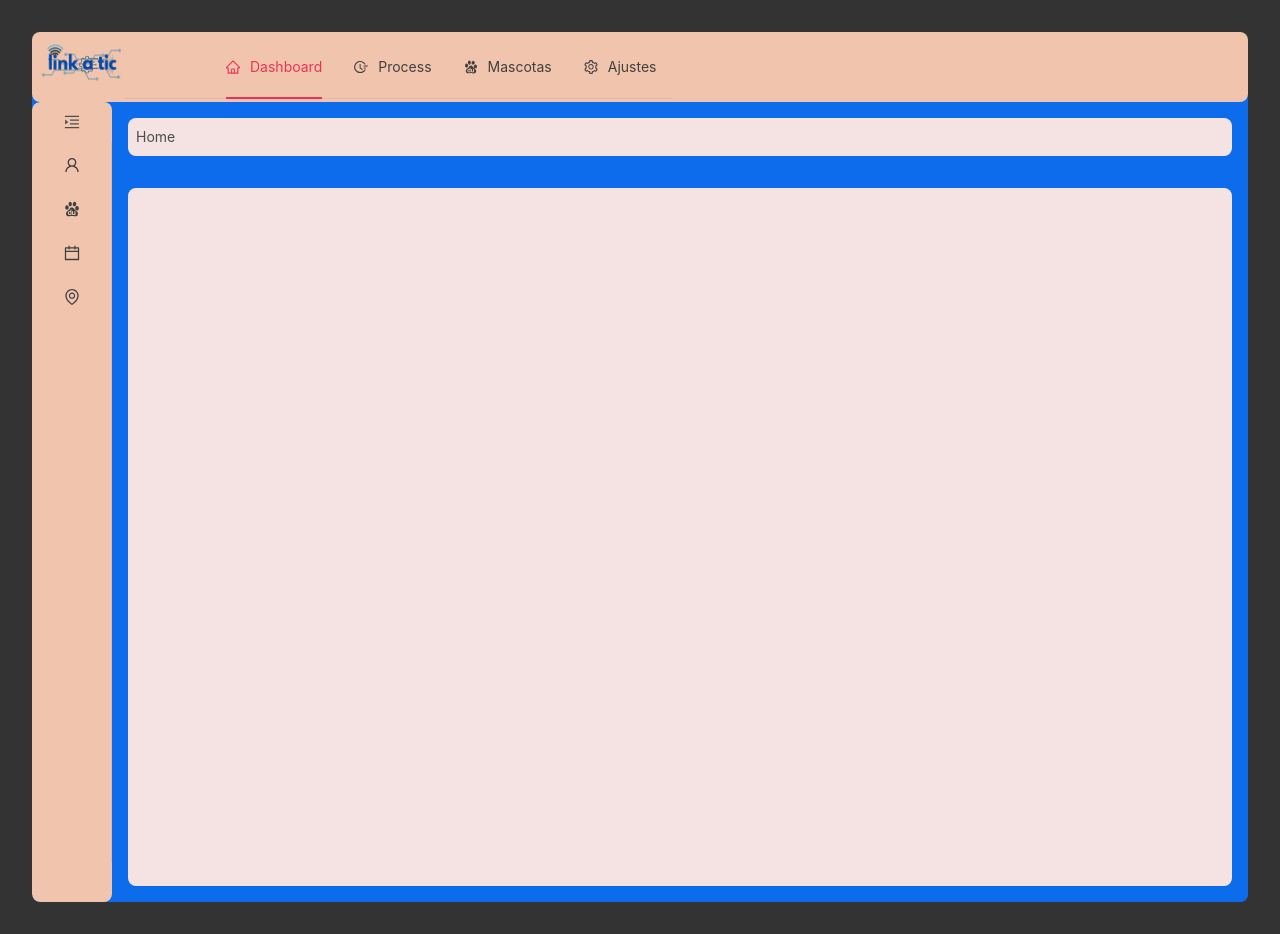
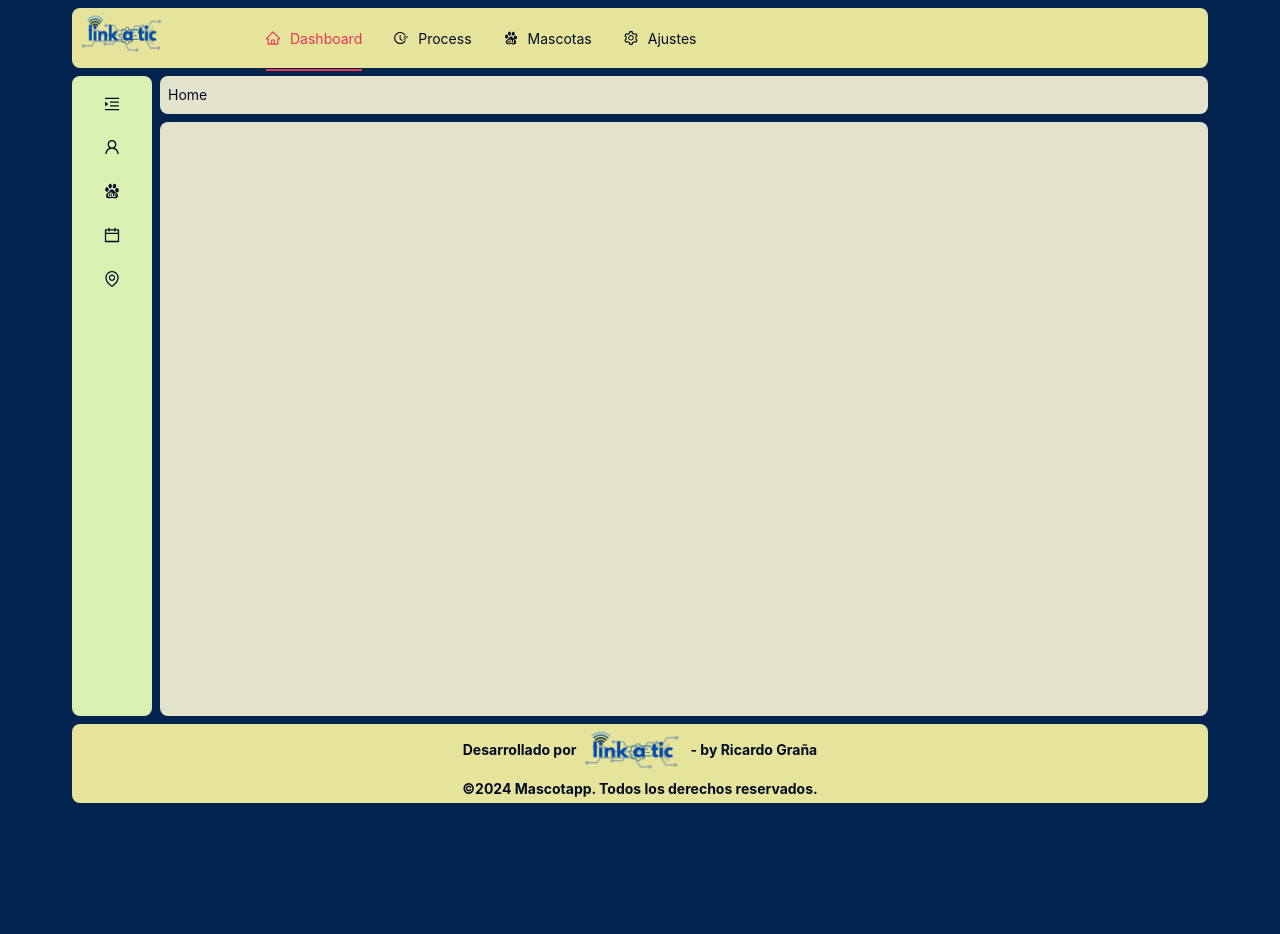
Before and after one commit to r1k4rd0g/Mascotapp, a React (Vite) app in the folder client/: page / in a window 1280 px wide. After the commit the page ends 803 px from the top, so only its background shows below. Built offline with nearby package versions, Linux system fonts and the light colour scheme; no server answers.

Commit message:
changed files to reload front

```diff
--- a/client/src/App.css
+++ /dev/null
@@ -1,13 +0,0 @@
-/* General */
-body {
-  font-family: 'Roboto', sans-serif;
-  background-color: #333333;
-  color: #333;
-}
-
-#root {
-  max-width: 1920px;
-  margin: 0 auto;
-  padding: 2rem;
-  text-align: center;
-}
--- a/client/src/App.jsx
+++ b/client/src/App.jsx
@@ -2,7 +2,6 @@ import { ConfigProvider } from 'antd'
 import { themeConfig } from './styles/theme'
 import { BrowserRouter as Router } from 'react-router-dom';
 import { MainLayout } from '../src/layouts/mainLayout';
-import './App.css'
 import { IndicatorRoutes } from './config/routesConfig';
 
 
--- /dev/null
+++ b/client/src/components/menu/footerComponent.jsx
@@ -0,0 +1,47 @@
+import { Layout } from "antd";
+import Logo from '../../assets/Logo2.png';
+import { extendedThemeConfig } from "../../styles/theme";
+
+
+const { Footer } = Layout;
+
+export const FooterComponent = () => {
+    return (
+
+        <Footer style={{
+            width: '100%',
+            textAlign: 'center',
+            padding: "0 8px",
+            backgroundColor: extendedThemeConfig.colorBgFooter,
+            borderRadius: extendedThemeConfig.borderRadius
+        }}>
+            <div
+                style={{ display: 'inline-flex', textAlign: 'center', alignItems: 'center' }}
+            >
+                <h4>
+                    Desarrollado por {' '}
+                </h4>
+                <a
+                    href='https:/www.linkatic.com'
+                    target='_blank'
+                    rel='noopener noreferrer'
+                    style={{ display: 'inline-flex', alignItems: 'center' }}
+                >
+                    <img
+                        src={Logo}
+                        alt="Linkatic Logo"
+                        style={{ width: '100px', height: 'auto' }}
+                    />
+                </a>
+                <h4>
+                    - by Ricardo Graña
+                </h4>
+            </div>
+            <div>
+                <h4>
+                    ©{new Date().getFullYear()} Mascotapp. Todos los derechos reservados.
+                </h4>
+            </div>
+        </Footer>
+    )
+}
--- a/client/src/components/menu/headerComponent.jsx
+++ b/client/src/components/menu/headerComponent.jsx
@@ -24,13 +24,14 @@ export const HeaderComponent = () => {
             borderRadius: token.borderRadius,
             display: 'flex',
             alignItems: 'center',
-            height: 70,
+            height: 60,
             width: '100%',
             padding: '0 8px',
             zIndex: 20,
-
         }}>
-            <div style={{ display: 'flex', alignItems: 'center', height: '80%' }}>
+            <div style={{
+                display: 'flex',
+            }}>
                 <Link to='/'>
                     <img src={Logo} alt='Logo' style={{
                         width: '85px',
@@ -49,6 +50,7 @@ export const HeaderComponent = () => {
                         minWidth: '100%',
                         alignItems: 'center',
                         justifyContent: 'flex-end',
+                        border: 'none',
                     }}
                 />
             </div>
--- a/client/src/components/menu/sideBarAndContent.jsx
+++ b/client/src/components/menu/sideBarAndContent.jsx
@@ -1,4 +1,4 @@
-import { Layout, Menu, Breadcrumb, } from 'antd';
+import { Layout, Menu, Breadcrumb } from 'antd';
 import { Outlet, useLocation, useNavigate, } from 'react-router-dom';
 import { useState, useEffect } from 'react';
 import { sideMenuItems } from '../../config/menuConfig';
@@ -6,9 +6,10 @@ import { CollapseButton } from './collapseButton';
 import { extendedThemeConfig } from '../../styles/theme';
 import "./sideBar.css";
 
+
 const { Sider, Content } = Layout;
 
-export const Sidebar = () => {
+export const SidebarAndContent = () => {
   const [collapsed, setCollapsed] = useState(true);
   const [breadCrumbItems, setBreadCrumbItems] = useState([]);
   //const { token } = theme.useToken();
@@ -19,7 +20,7 @@ export const Sidebar = () => {
     const path = location.pathname.split("/").filter((item) => item);
     //Generar dinamicamente la ruta:
     const items = [
-      { key: "home", title: "Home", onClick: ()=> navigate("/")}, //Estático ruta de inicio
+      { key: "home", title: "Home", onClick: () => navigate("/") }, //Estático ruta de inicio
       ...path.map((_, index) => {
         const url = `/${path.slice(0, index + 1).join("/")}`;
         const title = path[index].replace(/-/g, " ").toLowerCase().replace(/\b\w/g, (char) => char.toUpperCase());
@@ -80,16 +81,20 @@ export const Sidebar = () => {
     <Layout
       className="custom-layout"
       style={{
-        minHeight: "100vh",
+        minHeight: "80vh",
+        width: "100%",
         bodyBg: extendedThemeConfig.bodyBg,
+        padding: "8px 0px",
       }}
     >
       {/* Sidebar */}
       <Sider
-        width={200}
         style={{
           background: extendedThemeConfig.colorBgSidebar,
           borderRadius: extendedThemeConfig.borderRadius,
+          height: "80vh",
+          padding: "8px 0px",
+          marginRight: "8px",
         }}
         collapsible
         collapsed={collapsed}
@@ -102,10 +107,11 @@ export const Sidebar = () => {
           selectedKeys={[getSelectedKey(location.pathname)]} // Encuentra la clave correcta
           defaultOpenKeys={getOpenKey(location.pathname) ? [getOpenKey(location.pathname)] : []} // Abre el sub menú correcto
           style={{
-            height: "90%",
+            height: "70vh",
             backgroundColor: 'transparent',
             colorBorder: extendedThemeConfig.colorBorder,
             alignItems: 'center',
+            border: 'none',
           }}
           items={menuItems}
         />
@@ -115,7 +121,7 @@ export const Sidebar = () => {
         {/* Breadcrumb */}
         <Breadcrumb
           style={{
-            margin: "16px",
+            margin: "0px 0px 8px 0px",
             backgroundColor: extendedThemeConfig.backgroundColor,
             padding: "8px",
             borderRadius: extendedThemeConfig.borderRadius,
@@ -125,15 +131,19 @@ export const Sidebar = () => {
         {/* Content */}
         <Content
           style={{
-            padding: "16px",
-            margin: "16px",
+            textAlign: "center",
+            padding: "8px",
+            margin: "0px 0px",
             backgroundColor: extendedThemeConfig.backgroundColor,
-            borderRadius: extendedThemeConfig.borderRadius
+            borderRadius: "8px",
           }}
         >
-          <Outlet />
+          <Outlet
+          style={{
+            backgroundColor: 'none',
+          }}/>
         </Content>
       </Layout>
-    </Layout>
+    </Layout >
   );
 };
--- a/client/src/components/table/genericTable.jsx
+++ b/client/src/components/table/genericTable.jsx
@@ -1,13 +1,14 @@
 import { format } from 'date-fns';
 import { useState } from 'react';
 import PropTypes from 'prop-types';
-import { Table, Space, theme, Button, Switch, Spin } from 'antd';
+import { Table, Space, Button, Switch, Spin } from 'antd';
 import { Icons } from '../utils/icons';
 import { TableActionsMenu } from '../utils/tableActionsMenu';
 import { useLoadingState } from '../../hooks/useLoadingState';
 import { useData } from '../../hooks/useData';
 import { useSearchGenerics } from '../utils/searchGenerics';
 import { TooltipGenerics } from '../utils/tooltipGenerics';
+import {extendedThemeConfig} from '../../styles/theme';
 
 export const GenericTable = ({
     data,
@@ -20,7 +21,7 @@ export const GenericTable = ({
     entityConfig,
     parentData
 }) => {
-    const { token } = theme.useToken();
+
     const [ellipsis, setEllipsis] = useState(false); //aparece modo expandido por default
     const { reloading } = useData(data);
     const { loadingStates, percent } = useLoadingState();
@@ -70,7 +71,6 @@ export const GenericTable = ({
                         icon={loadingStates.delete ? <Spin percent={percent.delete} size="small" /> : <Icons name="DeleteTwoTone" />}
                     />
                     </TooltipGenerics>
-
                 </Space>
             )
         }
@@ -83,15 +83,19 @@ export const GenericTable = ({
     };
 
     return (
-        <>
+        <div style={{
+            textAlign: "center",
+            borderRadius: extendedThemeConfig.borderRadius,
+        }}>
             <div style={{
                 marginBottom: 16,
                 display: 'flex',
                 justifyContent: 'space-between',
                 alignItems: 'center',
-                backgroundColor: token.colorBgContainer,
+                backgroundColor: extendedThemeConfig.colorBgContainer,
                 padding: '8px 16px',
-                borderRadius: token.borderRadiusLG
+                borderRadius: extendedThemeConfig.borderRadius,
+                border: `1px solid ${extendedThemeConfig.borderColor}`,
             }}>
                 <Switch
                     checkedChildren={ellipsis ? "Modo compacto" : "Modo expandido"} // Cambia la etiqueta del switch
@@ -112,10 +116,20 @@ export const GenericTable = ({
                 <Spin size="large" style={{ display: 'block', textAlign: 'center', marginTop: 50 }} />
             ) : (
                 <Table
+                style={{
+                    rowsColor: extendedThemeConfig.rowsColor,
+                    borderColor: extendedThemeConfig.borderColor,
+                    borderRadius: extendedThemeConfig.borderRadius,
+                    colorText: extendedThemeConfig.colorText,
+                    colorHeader: extendedThemeConfig.headerColor,
+                    headerBg: extendedThemeConfig.headerBg,
+                    rowHoverBg: extendedThemeConfig.rowHoverBg,
+                    rowSelectedBg: extendedThemeConfig.rowSelectedBg,
+                }}
                     columns={columns}
                     dataSource={data}
                     rowKey="id"
-                    bordered
+                    bordered = {true}
                     pagination={{
                         showSizeChanger: true,
                         position: ['bottomCenter'],
@@ -123,20 +137,10 @@ export const GenericTable = ({
                         showTotal: (total, range) => `${range[0]}-${range[1]} de ${total} registros`
                     }}
                     rowSelection={rowSelection}
-                    footer={() => 'Fin de tabla'}
-                    style={{
-                        bodySortBg: token.bodySortBg,
-                        borderColor: token.borderColor,
-                        borderRadius: token.borderRadius,
-                        colorText: token.colorText,
-                        colorHeader: token.colorHeader,
-                        headerBg: token.headerBg,
-                        rowHoverBg: token.rowHoverBg,
-                        rowSelectedBg: token.rowSelectedBg,
-                    }}
+                    footer={() => '--- * Pie de Tabla * ---'}
                 />
             )}
-        </>
+        </div>
     )
 };
 
--- a/client/src/layouts/mainLayout.jsx
+++ b/client/src/layouts/mainLayout.jsx
@@ -1,19 +1,19 @@
 import { Layout } from 'antd';
 import { HeaderComponent } from '../components/menu/headerComponent';
-import { Sidebar } from '../components/menu/sideBarAndContent';
+import { SidebarAndContent } from '../components/menu/sideBarAndContent';
+import { FooterComponent } from '../components/menu/footerComponent';
 
 
 
 export const MainLayout = () => {
   return (
     <Layout style={{
-      maxWidth: "1920",
-      maxHeight: "1080",
-      borderRadius: "18px" }}>
+      maxWidth: "clamp(900px, 100vw, 1920px)",
+      borderRadius: "18px",
+    }}>
       <HeaderComponent />
-      <Layout style={{ borderRadius: "18px" }}>
-        <Sidebar />
-      </Layout>
+      <SidebarAndContent/>
+      <FooterComponent />
     </Layout>
   );
 };
--- a/client/src/main.css
+++ b/client/src/main.css
@@ -5,10 +5,15 @@
 
   color-scheme: light dark;
   color: rgba(255, 255, 255, 0.87);
-  background-color: #242424;
+  background-color: #02234EFF;;
 
   font-synthesis: none;
   text-rendering: optimizeLegibility;
+
+  width: clamp(900px, 90vw, 1920px);
+  height: clamp(600px, 100vh, 1080px);
+  margin: auto;
+  padding: auto;
 }
 
 a {
@@ -21,18 +26,23 @@ a:hover {
 }
 
 body {
-  margin: 0;
-
-  place-items: center;
-  min-width: auto;
-
+  font-family: 'Roboto', sans-serif;
+  background-color: #02234EFF;
+  color: #333;
 }
 
 h1 {
   font-size: 3.2em;
   line-height: 1.1;
+  padding: 0em;
+  margin: 0.5em;
 }
-
+h4 {
+  font-size: 1.0em;
+  line-height: 1;
+  margin: 0.5em;
+  padding: 0em;
+}
 button {
   border-radius: 8px;
   border: 1px solid transparent;
@@ -40,7 +50,7 @@ button {
   font-size: 1em;
   font-weight: 500;
   font-family: inherit;
-  background-color: #1a1a1a;
+  background-color: #02234EFF;
   cursor: pointer;
   transition: border-color 0.25s;
 }
@@ -54,13 +64,10 @@ button:focus-visible {
 
 @media (prefers-color-scheme: light) {
   :root {
-    color: #213547;
-    background-color: #ffffff;
+    color: #213547;;
   }
   a:hover {
     color: #747bff;
   }
-  button {
-    background-color: #f9f9f9;
-  }
+
 }
--- a/client/src/pages/locationsPage.jsx
+++ b/client/src/pages/locationsPage.jsx
@@ -1,4 +1,3 @@
-//import { CountryContainer } from "../containers/countryContainer";
 import {CountryContainer, StateContainer, CityContainer, NeighborhoodContainer} from "../containers/locationsContainer"
 
 export const CountryPage = () => {
--- a/client/src/styles/theme.js
+++ b/client/src/styles/theme.js
@@ -1,40 +1,50 @@
 
 export const themeConfig = {
     token: { //configuración genérica que aplica a todo el proyecto
-        colorPrimary: '#EA3455FF',       // Color principal -->  //este lo está tomando en el navegador!!
-        colorPrimaryText: '#4D4D4D',
-        backgroundColor: '#F5E2E2FF',// Fondo de contenedores
+        colorPrimary: '#EA3455FF',       // Color principal -->  EA3455FF
+        colorPrimaryText: '#020B23FF',
+        backgroundColor: '#D8BBC2FF',// Fondo de contenedores
         bodyBackground: '#9c9fa3',      // Fondo de la página
-        colorBgHeader: '#F1C5ADFF',
-        colorBgSidebar: '#F1C5ADFF',
-        colorText: '#4D4D4D',           // Color del texto principal
-        colorSuccess: '#73BFB8',        // Color de éxito
+        colorBgHeader: '#E6E49AFF',
+        colorBgFooter: '#E6E49AFF',
+        colorBgSidebar: '#D9F1B1FF',
+        colorBgContainer: '#E3E3CCFF', // Color de fondo de los contenedores
+        borderColor: '#EA3455ff',
+        colorText: '#020B23FF',           // Color del texto principal
+        colorSuccess: '#B8DC6B',        // Color de éxito
         colorWarning: '#ff9800',        // Color de advertencia
         colorError: '#f44336',          // Color de error
         borderRadius: 8,                // Radio de bordes
-        colorBorder: '#BF7373FF',
+        colorBorder: '##EA3455FF',
         fontSizeBase: 16,               // Tamaño de fuente base
 
     },
     components: {
         Layout: {
-            bodyBg: '#0C6CEBFF',
+            bodyBg: '#02234EFF',
         },
         Menu: {
-            colorText: '#404040',
+            colorText: '#020B23FF',
+            backgroundColor: '#E3E3CCFF',
 
         },
         Content: {
+            borderRadius: 8,
+            backgroundColor: '#E3E3CCFF',
         },
         Form: {
         },
         Table: {
-            bodySortBg: '#ECAEAEFF',
-            borderColor: '#73BFB8',
-            colorText: '#C44C4CFF',
-            headerBg: '#F1C5ADFF',
-            rowHoverBg: '#F8CDB6FF', //cuando paso por arriba de la fila, muestra en que fila estoy,
-            rowSelectedBg: '#D4D70EFF', //cuando selecciono una fila, la resalta
+            bodySortBg: '#070700FF',
+            borderColor: '#032617FF',
+            colorText: '#7a1026',
+            headerBg: '#D9F1B1FF',
+            headerColor: '#070700FF',
+            footerColor: '#070700FF',
+            footerBg: '#D9F1B1FF',
+            rowHoverBg: '#D6D392FF', //cuando paso por arriba de la fila, muestra en que fila estoy,
+            rowSelectedBg: '#D6D392FF', //cuando selecciono una fila, la resalta
+            borderRadius: 8,
         },
     }
 };
```
Lines whose indentation alone changed are shown as unchanged.
